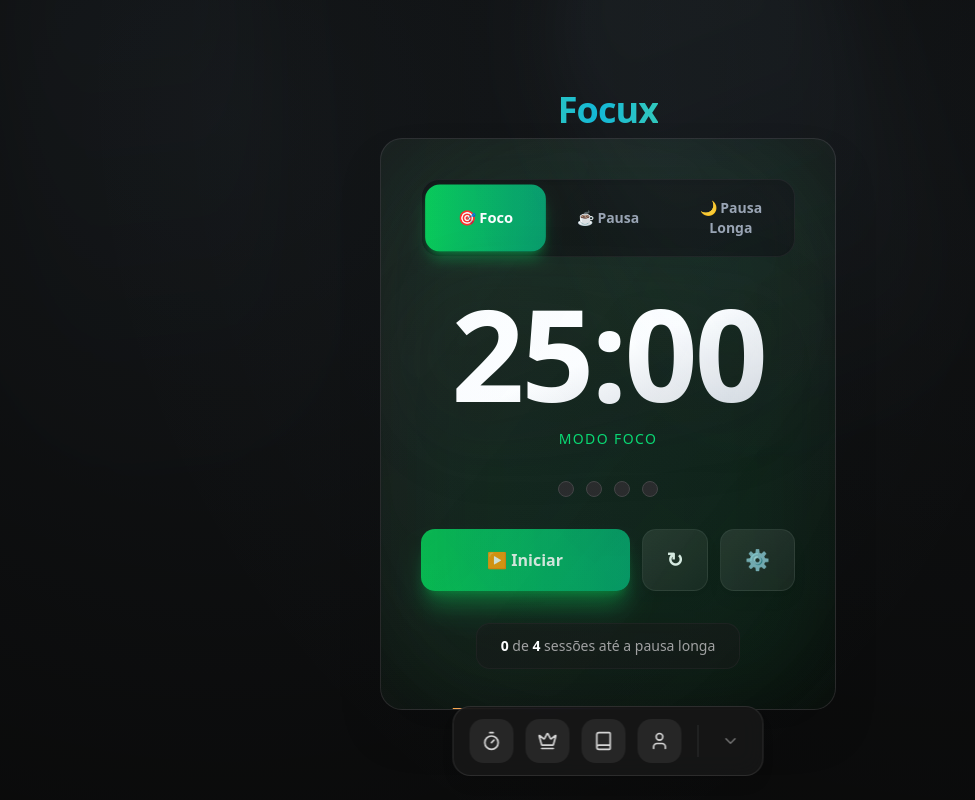
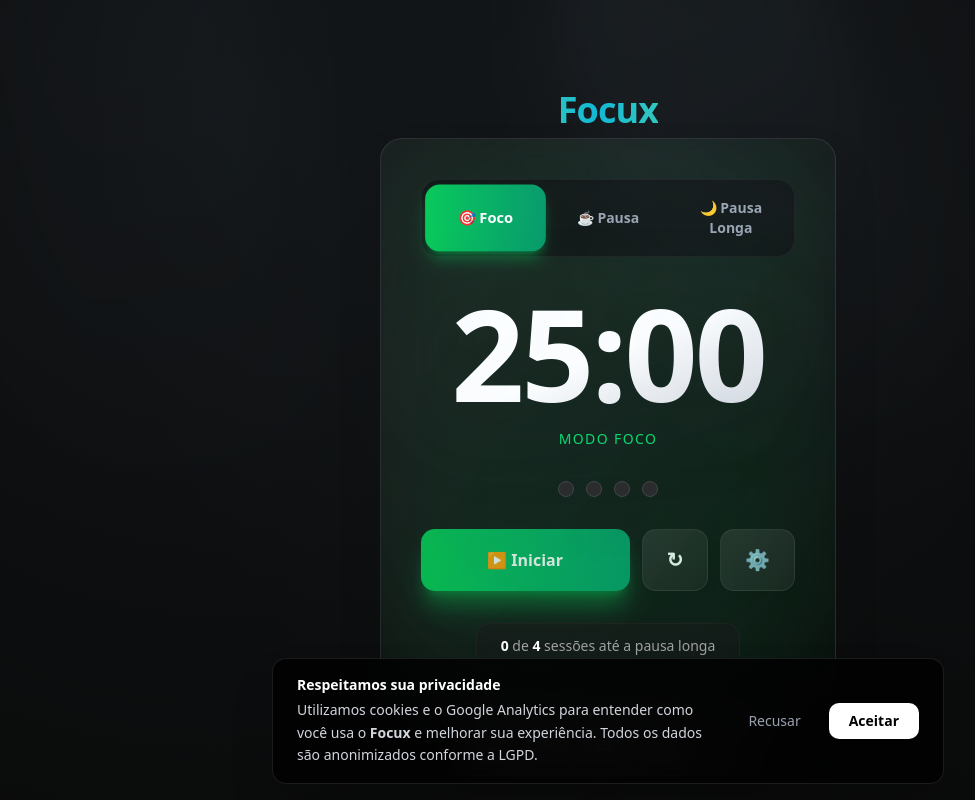
Before and after one commit to thonyydev/Focux, a Next.js app: page / in a window 1280 px wide. Shown: the whole page, without its empty margins (32-1007 px from the left). Built offline with nearby package versions, Linux system fonts and the light colour scheme; no server answers.

Commit message:
feature complete!

```diff
--- a/app/layout.tsx
+++ b/app/layout.tsx
@@ -3,6 +3,7 @@
 import "./globals.css";
 import { AuthProvider } from "@/contexts/AuthContext";
 import AppDock, { DockItem } from "@/components/AppDock";
+import CookieBanner from "@/components/CookieBanner";
 
 const geistSans = Geist({
   variable: "--font-geist-sans",
@@ -48,6 +49,7 @@
 
           {/* Dock global */}
           <AppDock />
+          <CookieBanner />
         </AuthProvider>
       </body>
     </html>
--- /dev/null
+++ b/components/CookieBanner.tsx
@@ -0,0 +1,81 @@
+"use client";
+
+import { useEffect, useState } from "react";
+import { motion, AnimatePresence } from "framer-motion";
+import { GoogleAnalytics } from "@next/third-parties/google";
+
+export default function CookieBanner() {
+  const [isVisible, setIsVisible] = useState(false);
+  const [consentGranted, setConsentGranted] = useState(false);
+
+  useEffect(() => {
+    const consent = localStorage.getItem("cookieConsent");
+    if (!consent) {
+      // Delay to avoid layout shift/bad UX on load
+      const timer = setTimeout(() => setIsVisible(true), 1000);
+      return () => clearTimeout(timer);
+    } else if (consent === "granted") {
+      setConsentGranted(true);
+    }
+  }, []);
+
+  const acceptCookies = () => {
+    localStorage.setItem("cookieConsent", "granted");
+    setConsentGranted(true);
+    setIsVisible(false);
+  };
+
+  const declineCookies = () => {
+    localStorage.setItem("cookieConsent", "denied");
+    setConsentGranted(false);
+    setIsVisible(false);
+  };
+
+  return (
+    <>
+      {consentGranted && (
+        <GoogleAnalytics
+          gaId={process.env.NEXT_PUBLIC_GOOGLE_ANALYTICS_ID || ""}
+        />
+      )}
+      <AnimatePresence>
+        {isVisible && (
+          <motion.div
+            initial={{ y: 100, opacity: 0 }}
+            animate={{ y: 0, opacity: 1 }}
+            exit={{ y: 100, opacity: 0 }}
+            transition={{ duration: 0.5, ease: "easeOut" }}
+            className="fixed bottom-4 left-4 right-4 z-50 mx-auto max-w-2xl"
+          >
+            <div className="relative flex flex-col items-center justify-between gap-4 rounded-xl border border-white/10 bg-black/80 px-6 py-4 shadow-2xl backdrop-blur-xl md:flex-row">
+              <div className="text-sm text-gray-300">
+                <strong className="block font-semibold text-white">
+                  Respeitamos sua privacidade
+                </strong>
+                <p className="mt-1 leading-relaxed">
+                  Utilizamos cookies e o Google Analytics para entender como
+                  você usa o <strong>Focux</strong> e melhorar sua experiência.
+                  Todos os dados são anonimizados conforme a LGPD.
+                </p>
+              </div>
+              <div className="flex shrink-0 items-center gap-3">
+                <button
+                  onClick={declineCookies}
+                  className="rounded-lg px-4 py-2 text-sm font-medium text-gray-400 decoration-2 hover:text-white hover:underline"
+                >
+                  Recusar
+                </button>
+                <button
+                  onClick={acceptCookies}
+                  className="rounded-lg bg-white px-5 py-2 text-sm font-semibold text-black transition hover:bg-gray-200"
+                >
+                  Aceitar
+                </button>
+              </div>
+            </div>
+          </motion.div>
+        )}
+      </AnimatePresence>
+    </>
+  );
+}
--- a/package.json
+++ b/package.json
@@ -9,6 +9,7 @@
     "lint": "eslint"
   },
   "dependencies": {
+    "@next/third-parties": "^16.1.6",
     "@radix-ui/react-slot": "^1.2.4",
     "@tailwindcss/typography": "^0.5.19",
     "@types/canvas-confetti": "^1.9.0",
@@ -16,6 +17,7 @@
     "class-variance-authority": "^0.7.1",
     "clsx": "^2.1.1",
     "firebase": "^12.8.0",
+    "framer-motion": "^12.29.2",
     "gray-matter": "^4.0.3",
     "lightswind": "^3.1.20",
     "lucide-react": "^0.562.0",
```
Also changed, not shown: 1 other file (tests, documents, lock files or other folders).
